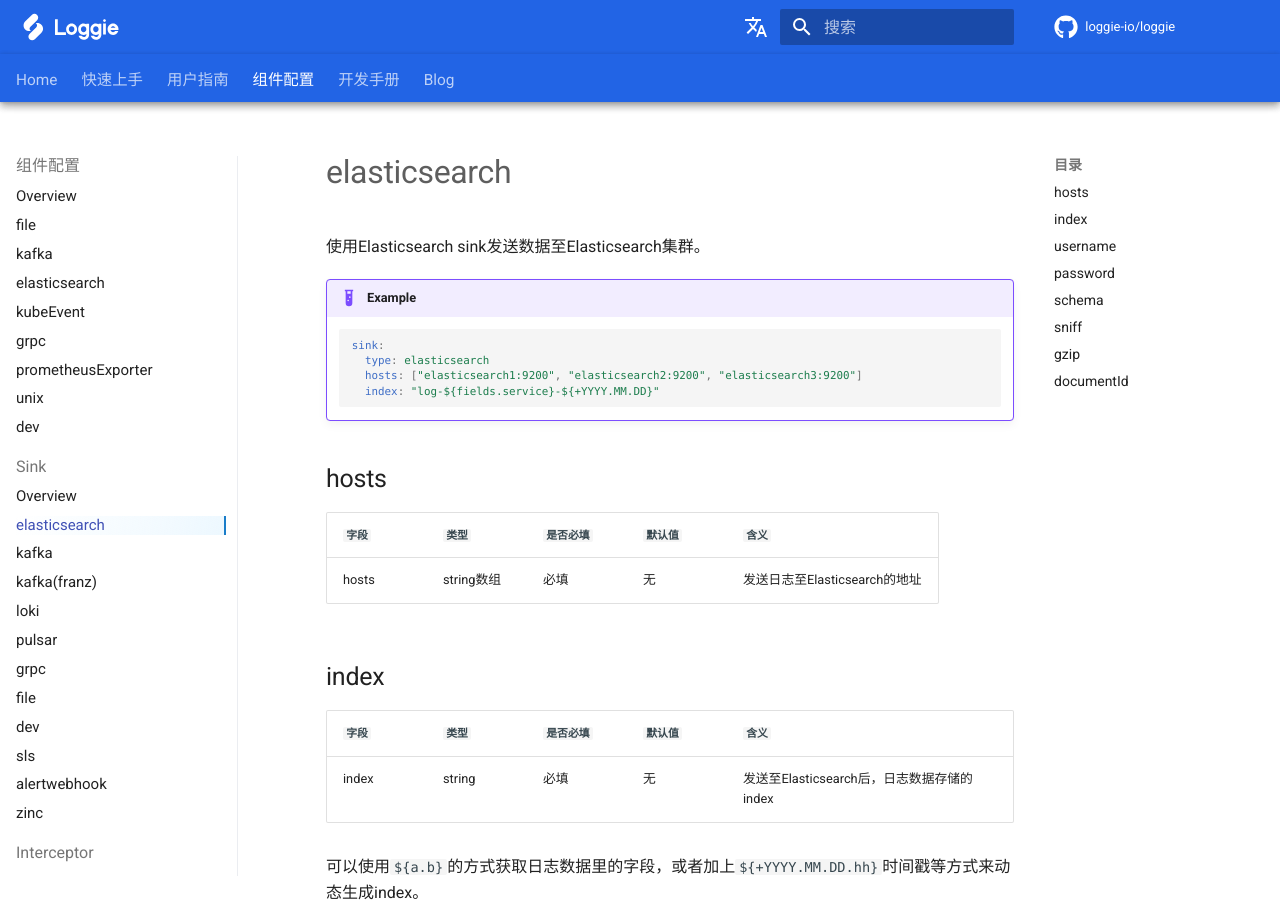
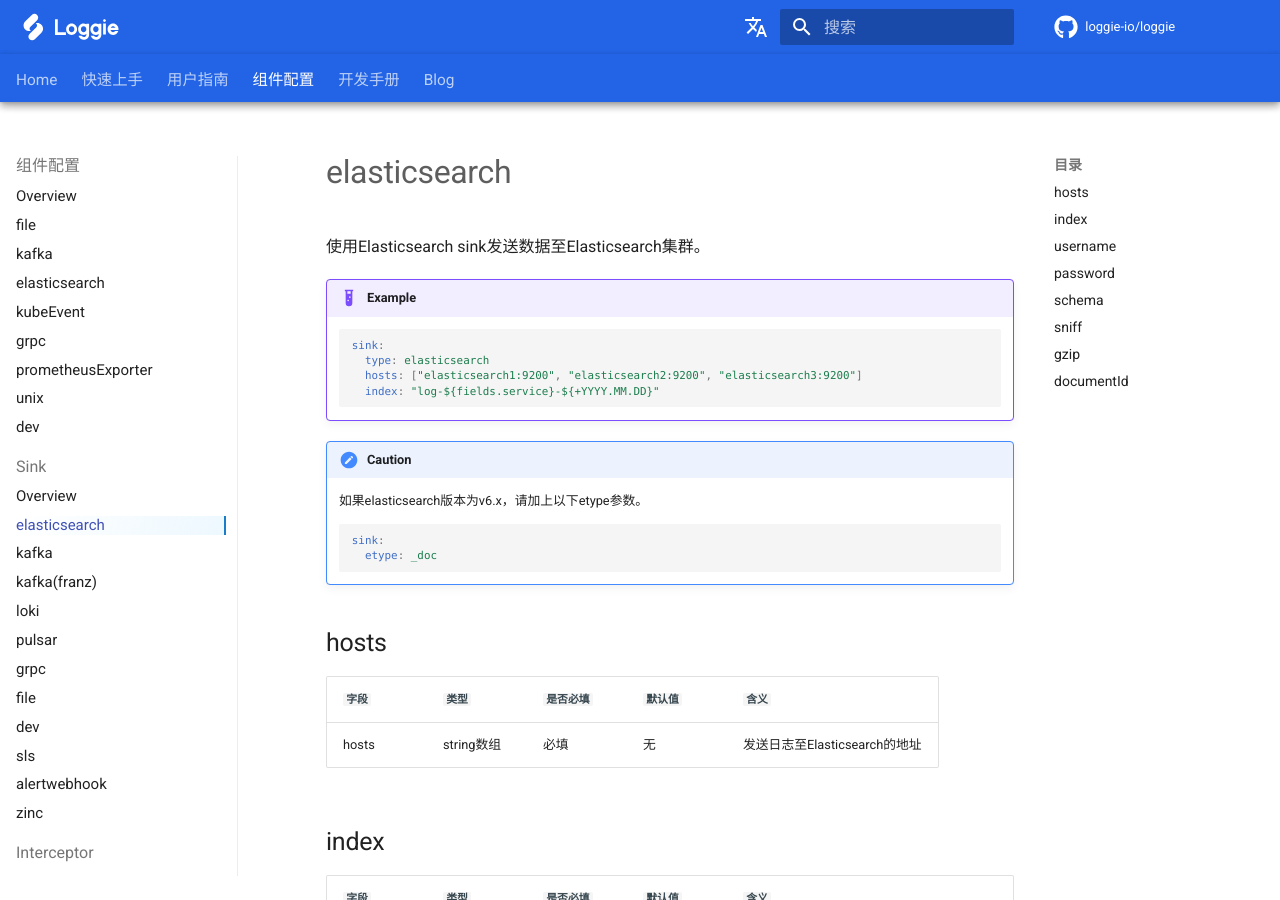
Before and after one commit to loggie-io/docs, an MkDocs documentation site: the page built from docs/reference/pipelines/sink/elasticsearch.md, in a window 1280 px wide and 900 px high. Built offline with MkDocs 1.6.1 and Material for MkDocs 9.7.7, drawn with Linux system fonts in a browser that asks for light colours; some web fonts are replaced; comment, search, counter and statistics services are not loaded.

Commit message:
Update elasticsearch.md (#157)

````diff
--- a/docs/reference/pipelines/sink/elasticsearch.md
+++ b/docs/reference/pipelines/sink/elasticsearch.md
@@ -10,6 +10,17 @@
       hosts: ["elasticsearch1:9200", "elasticsearch2:9200", "elasticsearch3:9200"]
       index: "log-${fields.service}-${+YYYY.MM.DD}"
     ```
+
+
+!!! caution
+
+    如果elasticsearch版本为v6.x，请加上以下etype参数。
+
+    ```yaml
+    sink:
+      etype: _doc
+    ```
+
 
 ## hosts
 
````
